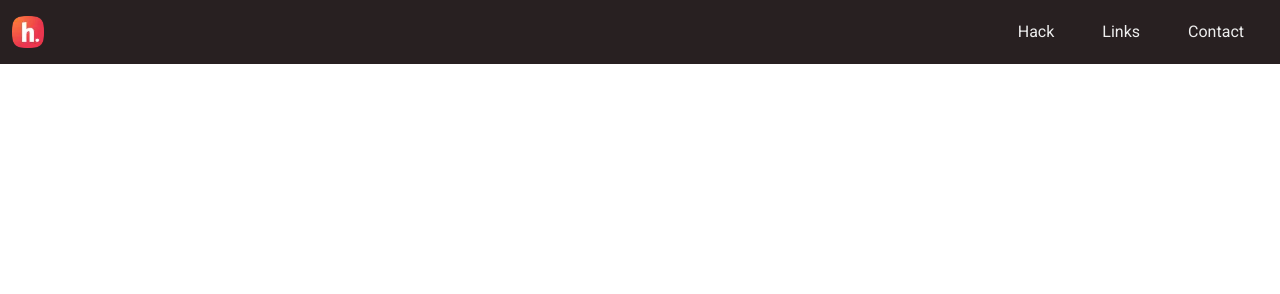
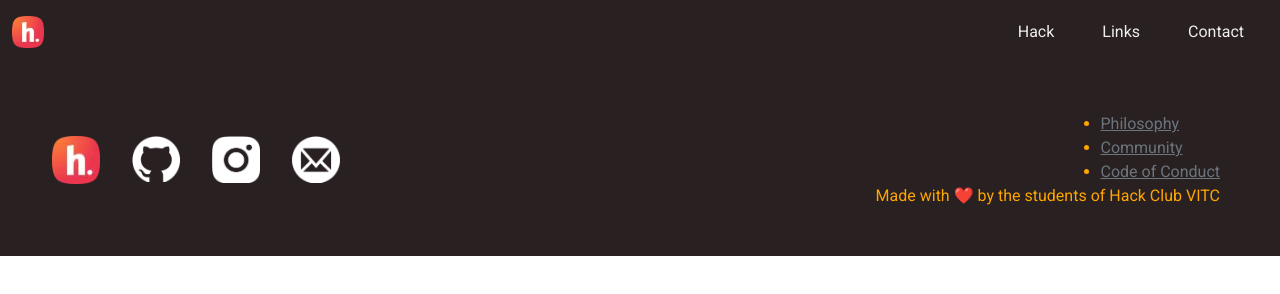
Before and after one commit to sid1999-dot/website, a plain HTML site: page TEMPLATE/index.html in a window 1280 px wide. Drawn offline with nearby package versions, Linux system fonts and the light colour scheme.

Commit message:
add footer to template, update readme

```diff
--- a/TEMPLATE/index.html
+++ b/TEMPLATE/index.html
@@ -56,6 +56,38 @@
 
     <!-- PUT YOUR CONTENT IN SECTION TAGS HERE -->
 
+    <div class='footer w-100 p-5 d-flex bg-dark text-orange align-items-center justify-content-center'>
+        <div class='w-container d-flex flex-column justify-content-center footer-icons'>
+            <div class='w-100 container d-flex justify-content-center'>
+                <a class='m-3' href='#'>
+                    <img width=48 src='../assets/img/logo.webp'>
+                </a>
+                <a class='m-3' href='#'>
+                    <img width=48 src='../assets/img/github.webp'>
+                </a>
+                <a class='m-3' href='#'>
+                    <img width=48 src='../assets/img/instagram.webp'>
+                </a>
+                <a class='m-3' href='#'>
+                    <img width=48 src='../assets/img/email.webp'>
+                </a>
+            </div>
+        </div>
+        <div class='w-75 container d-flex flex-column align-items-end justify-content-center footer-links'>
+            <ul>
+                <li class='footer-link'>
+                    <a class='link-secondary' href='#'>Philosophy</a>
+                </li>
+                <li class='footer-link'>
+                    <a class='link-secondary' href='#'>Community</a>
+                </li>
+                <li class='footer-link'>
+                    <a class='link-secondary' href='#'>Code of Conduct</a>
+                </li>
+            </ul>
+            <div>Made with ❤️ by the students of Hack Club VITC</div>
+        </div>
+    </div>
 </body>
 
 </html>
```
Also changed, not shown: README.md.
